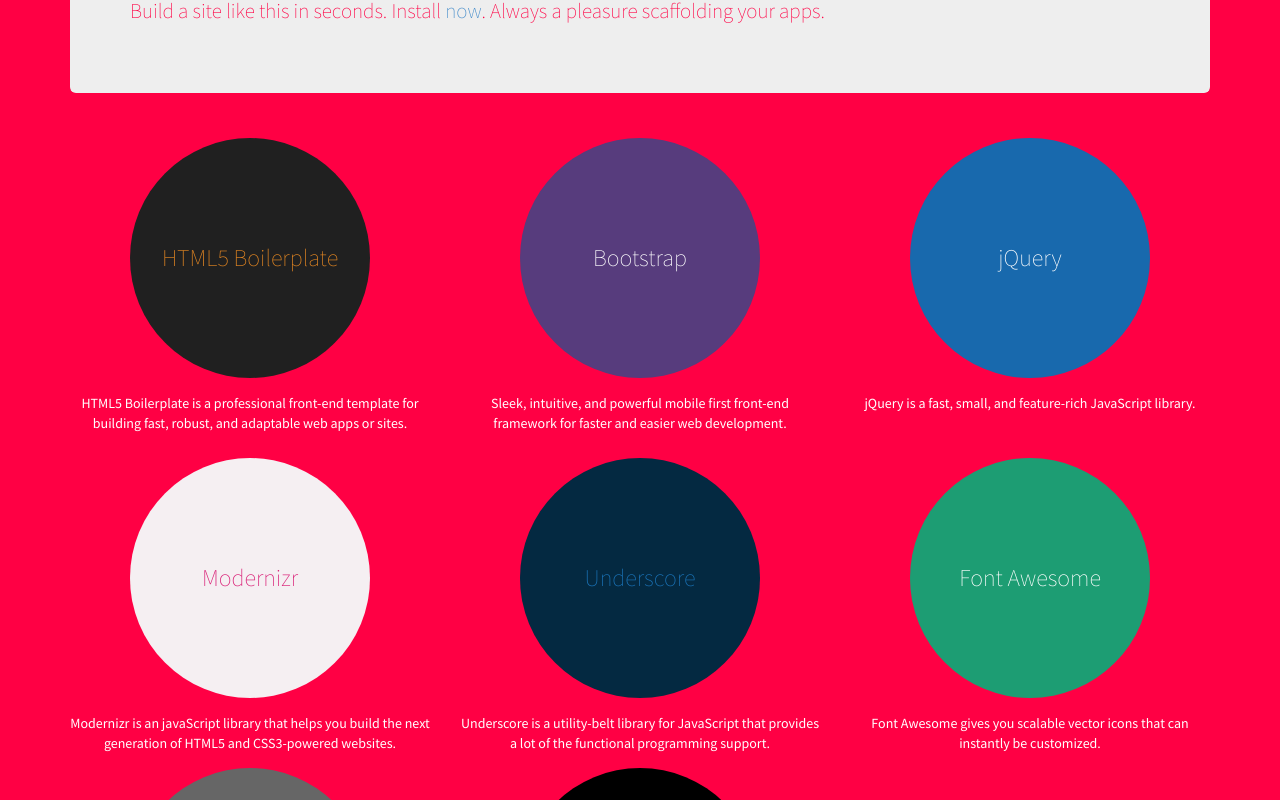
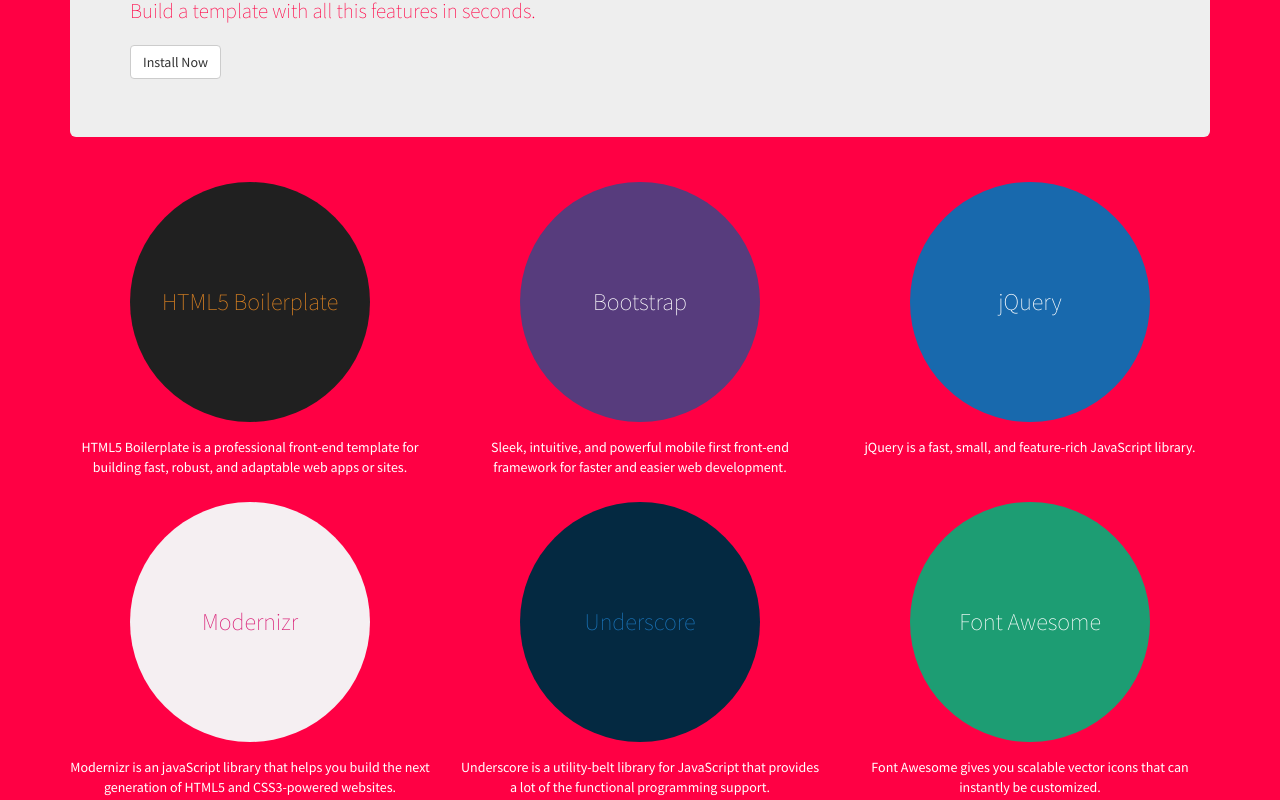
Before and after one commit to gilbarbara/generator-web, a plain HTML site: page index.html in a window 1280 px wide. Shown: the part 165-965 px from the top of the page. Drawn offline with Linux system fonts and the light colour scheme.

Commit message:
added link to repo

```diff
--- a/index.html
+++ b/index.html
@@ -27,7 +27,8 @@
 
             <div class="jumbotron">
                 <h1>generator-web</h1>
-                <p class="lead">Build a site like this in seconds. Install <a href="https://github.com/gilbarbara/generator-web">now</a>. Always a pleasure scaffolding your apps.</p>
+                <p class="lead">Build a template with all this features in seconds.</p>
+				<h3><a href="https://github.com/gilbarbara/generator-web" class="btn btn-default">Install Now</a></h3>
             </div>
 
             <div class="row row-marketing">
```
